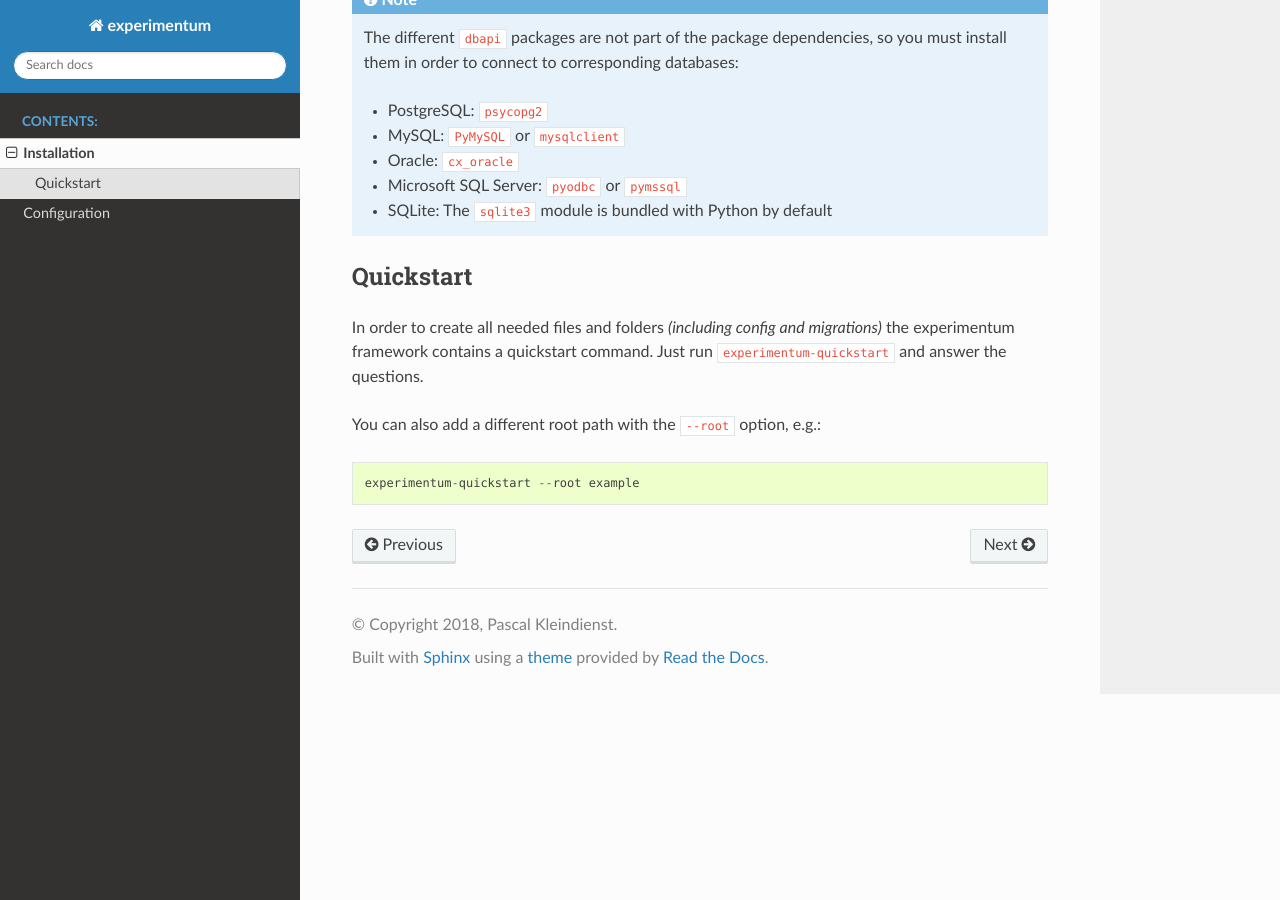
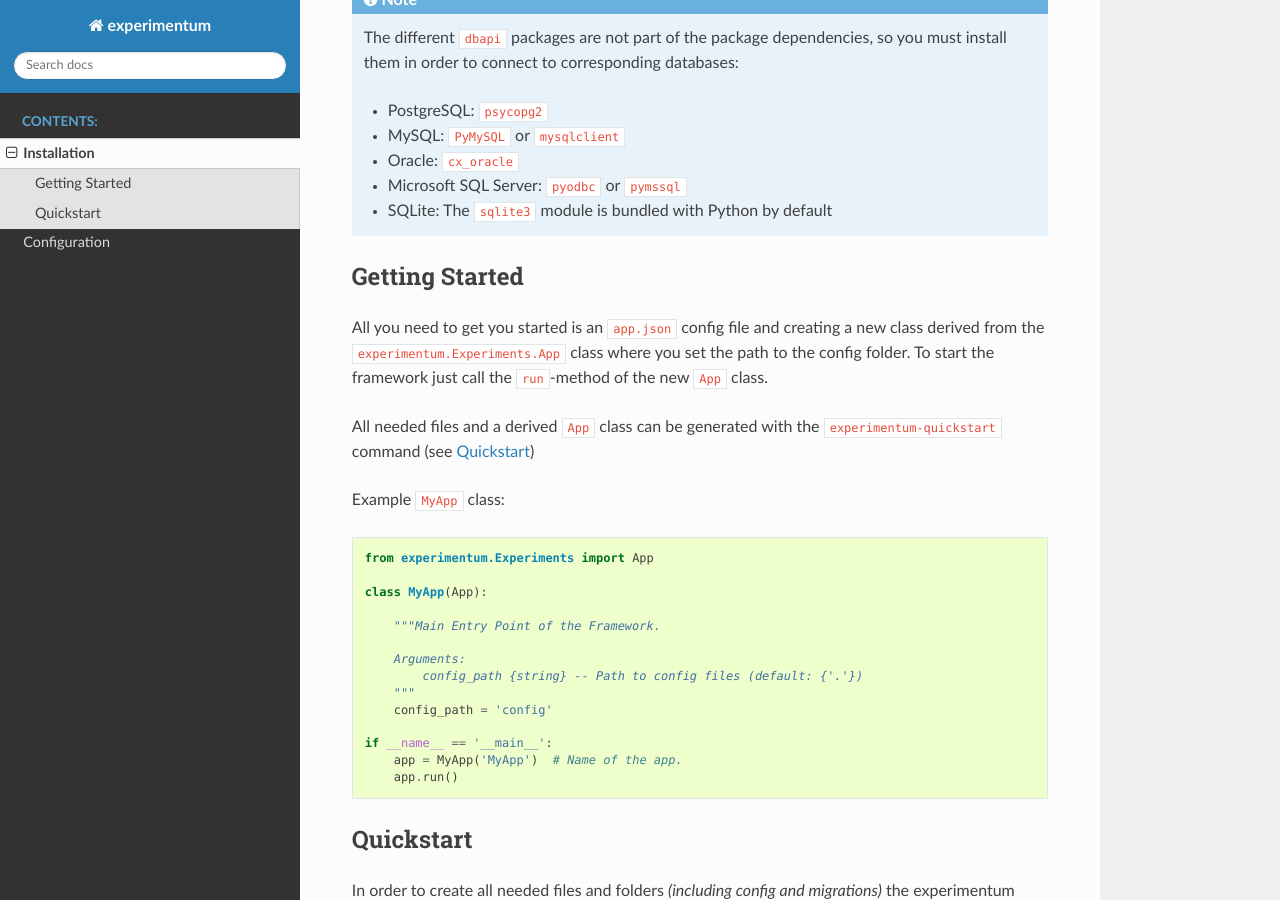
Before and after one commit to PascalKleindienst/experimentum, a Sphinx documentation site: the page built from docs/install.rst, in a window 1280 px wide and 900 px high, scrolled down 404 px. Built offline with Sphinx 7.4.7 and the Read the Docs theme 2.0.0, drawn with Linux system fonts in a browser that asks for light colours.

Commit message:
added getting started section

```diff
--- a/docs/install.rst
+++ b/docs/install.rst
@@ -23,6 +23,32 @@ or
     * Microsoft SQL Server: ``pyodbc`` or ``pymssql``
     * SQLite: The ``sqlite3`` module is bundled with Python by default
 
+Getting Started
+---------------
+All you need to get you started is an ``app.json`` config file and creating a new class derived from the ``experimentum.Experiments.App`` class where you set the path to the config folder.
+To start the framework just call the ``run``-method of the new ``App`` class.
+
+All needed files and a derived ``App`` class can be generated with the ``experimentum-quickstart`` command (see `Quickstart`_)
+
+Example ``MyApp`` class:
+
+.. code-block:: python
+
+    from experimentum.Experiments import App
+
+    class MyApp(App):
+
+        """Main Entry Point of the Framework.
+
+        Arguments:
+            config_path {string} -- Path to config files (default: {'.'})
+        """
+        config_path = 'config'
+
+    if __name__ == '__main__':
+        app = MyApp('MyApp')  # Name of the app.
+        app.run()
+
 Quickstart
 ----------
 In order to create all needed files and folders *(including config and migrations)* the experimentum framework contains a quickstart command.
```
